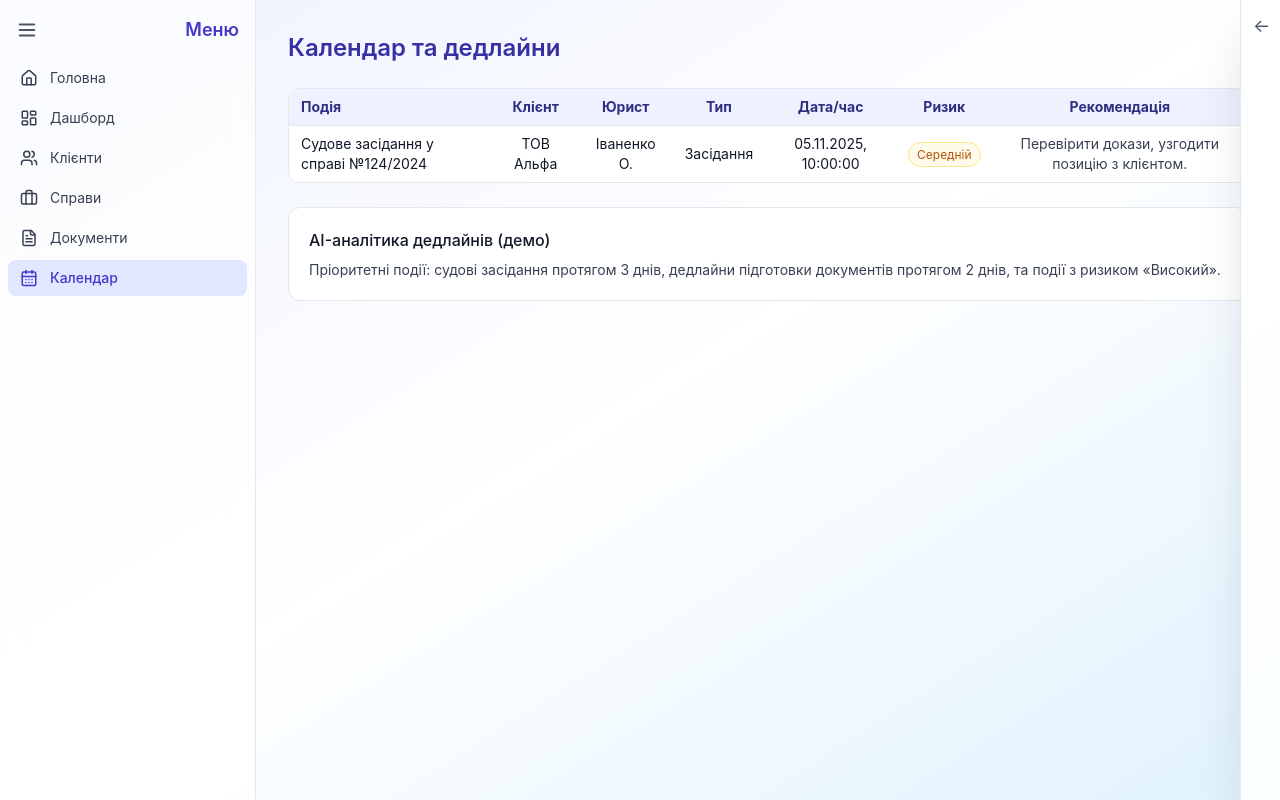
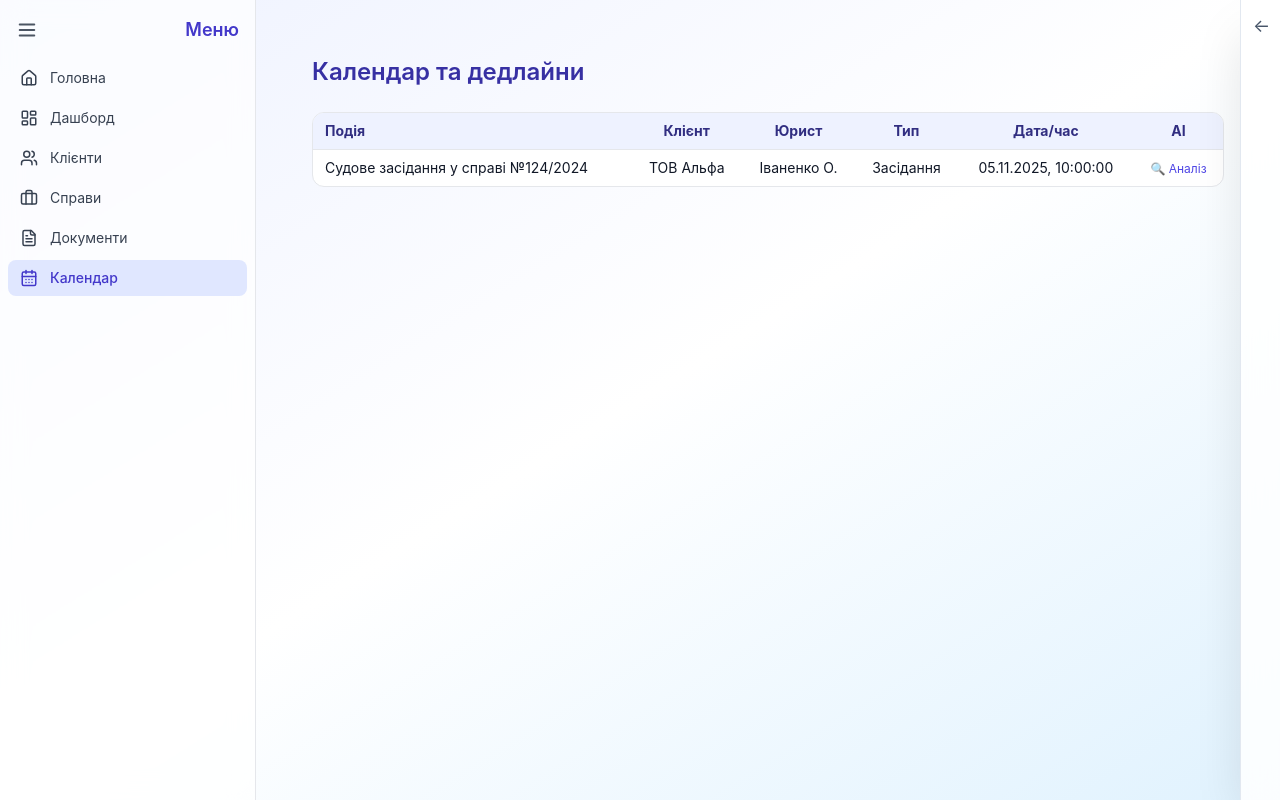
Before and after one commit to mnscwh/crm-demo, a Next.js app: page /calendar in a window 1280 px wide. Built offline with nearby package versions, Linux system fonts and the light colour scheme.

Commit message:
refactor: professional light dashboard with animation

```diff
--- a/app/calendar/page.tsx
+++ b/app/calendar/page.tsx
@@ -1,5 +1,6 @@
-// app/calendar/page.tsx
-import { readJson } from "@/lib/server-utils"; // ✅ исправлено
+"use client";
+import { useState } from "react";
+import { readJson } from "@/lib/server-utils";
 
 export const runtime = "nodejs";
 export const dynamic = "force-static";
@@ -15,32 +16,47 @@ type Ev = {
 };
 
 export default function CalendarPage() {
-  const events = readJson<Ev[]>("data/calendar.json").sort( // ✅ исправлен путь
+  const events = readJson<Ev[]>("data/calendar.json").sort(
     (a, b) => +new Date(a.date) - +new Date(b.date)
   );
+  const [aiResult, setAiResult] = useState<string>("");
+
+  async function analyze(e: Ev) {
+    const q = `Проаналізуй подію календаря:\n${JSON.stringify(
+      e,
+      null,
+      2
+    )}\nПідготуй рекомендації та рівень ризику.`;
+    const r = await fetch("/api/ai-general", {
+      method: "POST",
+      headers: { "Content-Type": "application/json" },
+      body: JSON.stringify({ question: q }),
+    });
+    const d = await r.json();
+    setAiResult(d.answer || "Недостатньо даних.");
+  }
 
   return (
-    <div className="space-y-6">
-      <h1 className="text-2xl font-semibold text-indigo-800">Календар та дедлайни</h1>
+    <div className="space-y-6 p-6">
+      <h1 className="text-2xl font-semibold text-indigo-800">
+        Календар та дедлайни
+      </h1>
 
       <div className="rounded-xl overflow-hidden border bg-white">
         <table className="w-full text-sm">
           <thead className="bg-indigo-50 text-indigo-900">
             <tr>
               <th className="py-2 px-3 text-left">Подія</th>
-              <th className="py-2 px-3">Клієнт</th>
-              <th className="py-2 px-3">Юрист</th>
-              <th className="py-2 px-3">Тип</th>
-              <th className="py-2 px-3">Дата/час</th>
-              <th className="py-2 px-3">Ризик</th>
-              <th className="py-2 px-3">Рекомендація</th>
+              <th className="py-2 px-3 text-center">Клієнт</th>
+              <th className="py-2 px-3 text-center">Юрист</th>
+              <th className="py-2 px-3 text-center">Тип</th>
+              <th className="py-2 px-3 text-center">Дата/час</th>
+              <th className="py-2 px-3 text-center">AI</th>
             </tr>
           </thead>
           <tbody>
-            {events.map((e) => {
-              const { risk, rec } = riskAndAdvice(e);
-              return (
-                <tr key={e.id} className="border-t">
+            {events.map((e) => (
+              <tr key={e.id} className="border-t hover:bg-indigo-50">
                 <td className="py-2 px-3">{e.title}</td>
                 <td className="py-2 px-3 text-center">{e.client}</td>
                 <td className="py-2 px-3 text-center">{e.lawyer}</td>
@@ -49,62 +65,24 @@ export default function CalendarPage() {
                   {new Date(e.date).toLocaleString("uk-UA")}
                 </td>
                 <td className="py-2 px-3 text-center">
-                    <RiskPill risk={risk} />
+                  <button
+                    onClick={() => analyze(e)}
+                    className="text-indigo-600 hover:text-indigo-800 text-xs"
+                  >
+                    🔍 Аналіз
+                  </button>
                 </td>
-                  <td className="py-2 px-3 text-center text-gray-700">{rec}</td>
               </tr>
-              );
-            })}
+            ))}
           </tbody>
         </table>
       </div>
 
-      <div className="rounded-xl p-5 bg-white border">
-        <div className="font-medium text-gray-900 mb-2">AI-аналітика дедлайнів (демо)</div>
-        <p className="text-sm text-gray-700">
-          Пріоритетні події: судові засідання протягом 3 днів, дедлайни підготовки документів протягом 2 днів,
-          та події з ризиком «Високий».
-        </p>
+      {aiResult && (
+        <div className="p-3 rounded-lg bg-indigo-50 text-gray-800 border text-sm whitespace-pre-wrap">
+          {aiResult}
         </div>
+      )}
     </div>
   );
 }
-
-function diffDays(date: string) {
-  const d = new Date(date).getTime();
-  const now = Date.now();
-  return Math.ceil((d - now) / (1000 * 60 * 60 * 24));
-}
-function riskAndAdvice(e: Ev) {
-  const days = diffDays(e.date);
-  let risk: "Низький" | "Середній" | "Високий" = "Низький";
-  let rec = "Стандартна підготовка";
-
-  if (e.type.toLowerCase().includes("засідан")) {
-    if (days <= 3) {
-      risk = "Високий";
-      rec = "Підготувати процесуальні документи, перевірити повідомлення суду.";
-    } else if (days <= 7) {
-      risk = "Середній";
-      rec = "Перевірити докази, узгодити позицію з клієнтом.";
-    }
-  } else {
-    if (days <= 2) {
-      risk = "Високий";
-      rec = "Терміново підготувати/підписати документ.";
-    } else if (days <= 5) {
-      risk = "Середній";
-      rec = "Контроль строків, підтвердити відповідальних.";
-    }
-  }
-
-  return { risk, rec };
-}
-function RiskPill({ risk }: { risk: "Низький" | "Середній" | "Високий" }) {
-  const map: Record<string, string> = {
-    Низький: "bg-emerald-50 text-emerald-700 border-emerald-200",
-    Середній: "bg-amber-50 text-amber-700 border-amber-200",
-    Високий: "bg-rose-50 text-rose-700 border-rose-200",
-  };
-  return <span className={`px-2 py-1 rounded-full text-xs border ${map[risk]}`}>{risk}</span>;
-}
--- a/app/cases/page.tsx
+++ b/app/cases/page.tsx
@@ -1,4 +1,5 @@
-// app/cases/page.tsx
+"use client";
+import { useState } from "react";
 import { readJson } from "@/lib/server-utils";
 
 export const runtime = "nodejs";
@@ -6,9 +7,25 @@ export const dynamic = "force-static";
 
 export default function CasesPage() {
   const cases = readJson<any[]>("data/cases.json");
+  const [aiResult, setAiResult] = useState<string>("");
+
+  async function analyze(c: any) {
+    const q = `Проаналізуй судову справу:\n${JSON.stringify(
+      c,
+      null,
+      2
+    )}\nОпиши ризики, сильні сторони і можливі дії.`;
+    const r = await fetch("/api/ai-general", {
+      method: "POST",
+      headers: { "Content-Type": "application/json" },
+      body: JSON.stringify({ question: q }),
+    });
+    const d = await r.json();
+    setAiResult(d.answer || "Недостатньо даних.");
+  }
 
   return (
-    <div className="space-y-6">
+    <div className="space-y-6 p-6">
       <h1 className="text-2xl font-semibold text-indigo-800">Справи</h1>
 
       <div className="rounded-xl overflow-hidden border bg-white">
@@ -16,21 +33,25 @@ export default function CasesPage() {
           <thead className="bg-indigo-50 text-indigo-900">
             <tr>
               <th className="py-2 px-3 text-left">Назва</th>
-              <th className="py-2 px-3">Категорія</th>
-              <th className="py-2 px-3">Статус</th>
-              <th className="py-2 px-3">Ймовірність</th>
-              <th className="py-2 px-3">Ризик</th>
-              <th className="py-2 px-3">Дата суду</th>
+              <th className="py-2 px-3 text-center">Категорія</th>
+              <th className="py-2 px-3 text-center">Статус</th>
+              <th className="py-2 px-3 text-center">Ймовірність</th>
+              <th className="py-2 px-3 text-center">Ризик</th>
+              <th className="py-2 px-3 text-center">Дата суду</th>
+              <th className="py-2 px-3 text-center">AI</th>
             </tr>
           </thead>
           <tbody>
             {cases.map((c) => (
-              <tr key={c.id} className="border-t">
+              <tr key={c.id} className="border-t hover:bg-indigo-50">
                 <td className="py-2 px-3">{c.title}</td>
                 <td className="py-2 px-3 text-center">{c.category}</td>
                 <td className="py-2 px-3 text-center">{c.status}</td>
                 <td className="py-2 px-3 text-center">
-                  {Math.round((c.aiAnalysis?.successProbability || 0) * 100)}%
+                  {Math.round(
+                    (c.aiAnalysis?.successProbability || 0) * 100
+                  )}
+                  %
                 </td>
                 <td className="py-2 px-3 text-center">
                   <span
@@ -46,13 +67,29 @@ export default function CasesPage() {
                   </span>
                 </td>
                 <td className="py-2 px-3 text-center">
-                  {c.courtDate ? new Date(c.courtDate).toLocaleDateString("uk-UA") : "—"}
+                  {c.courtDate
+                    ? new Date(c.courtDate).toLocaleDateString("uk-UA")
+                    : "—"}
+                </td>
+                <td className="py-2 px-3 text-center">
+                  <button
+                    onClick={() => analyze(c)}
+                    className="text-indigo-600 hover:text-indigo-800 text-xs"
+                  >
+                    🔍 Аналіз
+                  </button>
                 </td>
               </tr>
             ))}
           </tbody>
         </table>
       </div>
+
+      {aiResult && (
+        <div className="p-3 rounded-lg bg-indigo-50 text-gray-800 border text-sm whitespace-pre-wrap">
+          {aiResult}
+        </div>
+      )}
     </div>
   );
 }
--- a/app/clients/page.tsx
+++ b/app/clients/page.tsx
@@ -1,4 +1,5 @@
-// app/clients/page.tsx
+"use client";
+import { useState } from "react";
 import { readJson } from "@/lib/server-utils";
 
 export const runtime = "nodejs";
@@ -6,9 +7,21 @@ export const dynamic = "force-static";
 
 export default function ClientsPage() {
   const clients = readJson<any[]>("data/clients.json");
+  const [aiResult, setAiResult] = useState<string>("");
+
+  async function analyze(client: any) {
+    const q = `Проаналізуй клієнта:\n${JSON.stringify(client, null, 2)}\nДай оцінку ризику та рекомендації.`;
+    const r = await fetch("/api/ai-general", {
+      method: "POST",
+      headers: { "Content-Type": "application/json" },
+      body: JSON.stringify({ question: q }),
+    });
+    const d = await r.json();
+    setAiResult(d.answer || "Недостатньо даних.");
+  }
 
   return (
-    <div className="space-y-6">
+    <div className="space-y-6 p-6">
       <h1 className="text-2xl font-semibold text-indigo-800">Клієнти</h1>
 
       <div className="rounded-xl overflow-hidden border bg-white">
@@ -17,15 +30,16 @@ export default function ClientsPage() {
             <tr>
               <th className="py-2 px-3 text-left">Назва</th>
               <th className="py-2 px-3 text-left">Контакт</th>
-              <th className="py-2 px-3">Статус</th>
-              <th className="py-2 px-3">AI Score</th>
-              <th className="py-2 px-3">Справ</th>
-              <th className="py-2 px-3">Юрист</th>
+              <th className="py-2 px-3 text-center">Статус</th>
+              <th className="py-2 px-3 text-center">AI Score</th>
+              <th className="py-2 px-3 text-center">Справ</th>
+              <th className="py-2 px-3 text-center">Юрист</th>
+              <th className="py-2 px-3 text-center">AI</th>
             </tr>
           </thead>
           <tbody>
             {clients.map((c) => (
-              <tr key={c.id} className="border-t">
+              <tr key={c.id} className="border-t hover:bg-indigo-50">
                 <td className="py-2 px-3">{c.name}</td>
                 <td className="py-2 px-3">{c.contact}</td>
                 <td className="py-2 px-3 text-center">
@@ -33,14 +47,32 @@ export default function ClientsPage() {
                     {c.status}
                   </span>
                 </td>
-                <td className="py-2 px-3 text-center">{Math.round(c.aiScore * 100)}%</td>
-                <td className="py-2 px-3 text-center">{c.activeCases?.length || 0}</td>
+                <td className="py-2 px-3 text-center">
+                  {Math.round((c.aiScore || 0) * 100)}%
+                </td>
+                <td className="py-2 px-3 text-center">
+                  {c.activeCases?.length || 0}
+                </td>
                 <td className="py-2 px-3 text-center">{c.responsibleLawyer}</td>
+                <td className="py-2 px-3 text-center">
+                  <button
+                    onClick={() => analyze(c)}
+                    className="text-indigo-600 hover:text-indigo-800 text-xs"
+                  >
+                    🔍 Аналіз
+                  </button>
+                </td>
               </tr>
             ))}
           </tbody>
         </table>
       </div>
+
+      {aiResult && (
+        <div className="p-3 rounded-lg bg-indigo-50 text-gray-800 border text-sm whitespace-pre-wrap">
+          {aiResult}
+        </div>
+      )}
     </div>
   );
 }
--- /dev/null
+++ b/components/TableCard.tsx
@@ -0,0 +1,70 @@
+"use client";
+import { useState } from "react";
+
+export function TableCard({
+  title,
+  headers,
+  rows,
+  aiContext,
+}: {
+  title: string;
+  headers: string[];
+  rows: any[];
+  aiContext: string;
+}) {
+  const [aiResult, setAiResult] = useState<string>("");
+
+  async function analyzeRow(row: any) {
+    const q = `Проаналізуй ${aiContext}:\n${JSON.stringify(row, null, 2)}`;
+    const r = await fetch("/api/ai-general", {
+      method: "POST",
+      headers: { "Content-Type": "application/json" },
+      body: JSON.stringify({ question: q }),
+    });
+    const data = await r.json();
+    setAiResult(data.answer || "Недостатньо даних.");
+  }
+
+  return (
+    <div className="bg-white border rounded-xl shadow-sm p-5 space-y-4">
+      <h2 className="text-xl font-semibold text-indigo-700">{title}</h2>
+      <table className="w-full text-sm border-collapse">
+        <thead>
+          <tr className="bg-indigo-50 text-gray-700">
+            {headers.map((h) => (
+              <th key={h} className="p-2 text-left border-b">
+                {h}
+              </th>
+            ))}
+            <th className="p-2 text-right border-b">AI</th>
+          </tr>
+        </thead>
+        <tbody>
+          {rows.map((r, i) => (
+            <tr key={i} className="hover:bg-indigo-50">
+              {Object.values(r).slice(0, headers.length).map((v, j) => (
+                <td key={j} className="p-2 border-b text-gray-800">
+                  {String(v)}
+                </td>
+              ))}
+              <td className="p-2 text-right border-b">
+                <button
+                  onClick={() => analyzeRow(r)}
+                  className="text-indigo-600 hover:text-indigo-800 text-xs"
+                >
+                  🔍 Аналіз
+                </button>
+              </td>
+            </tr>
+          ))}
+        </tbody>
+      </table>
+
+      {aiResult && (
+        <div className="p-3 bg-indigo-50 text-gray-800 rounded-lg border text-sm whitespace-pre-wrap">
+          {aiResult}
+        </div>
+      )}
+    </div>
+  );
+}
```
Lines whose indentation alone changed are shown as unchanged.
